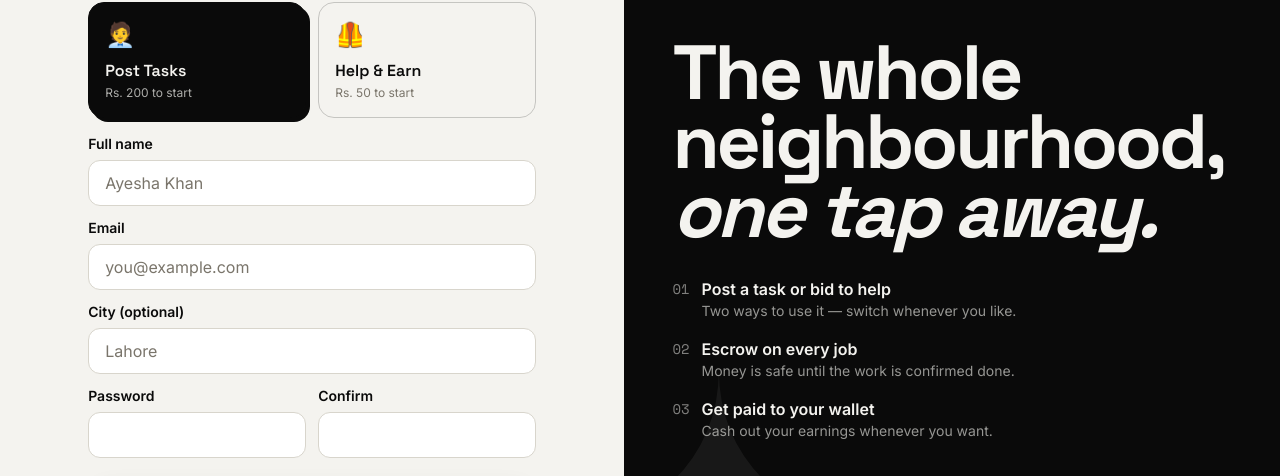
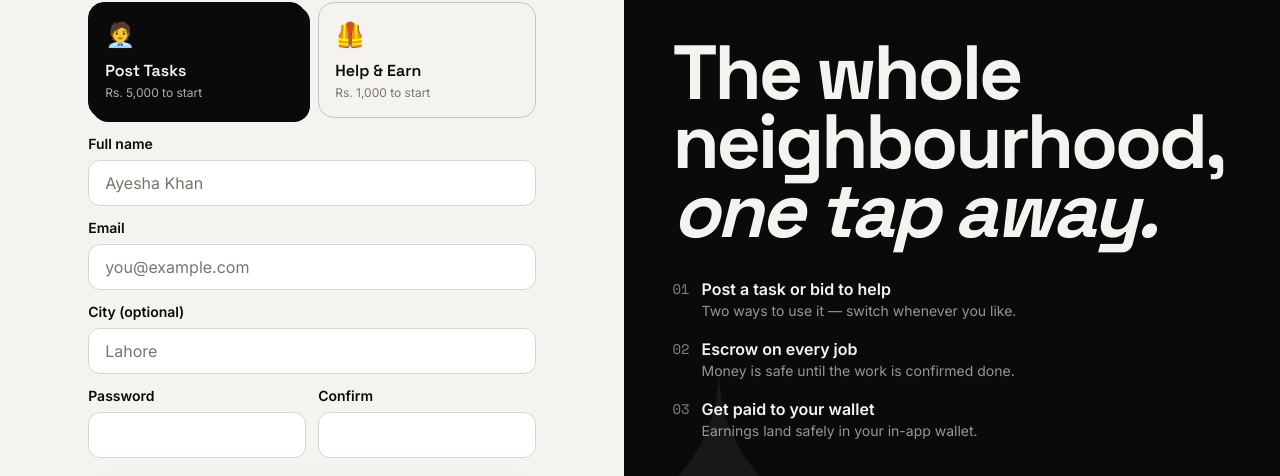
Before and after one commit to snadishah/LendAHand, a React (Vite) app in the folder frontend/: page /register in a window 1280 px wide. Shown: the part 168-644 px from the top of the page. Built offline with nearby package versions, Linux system fonts and the light colour scheme; no server answers.

Commit message:
Update register copy: correct starting balances (5000/1000), drop cash-out promise

```diff
--- a/frontend/src/pages/RegisterPage.tsx
+++ b/frontend/src/pages/RegisterPage.tsx
@@ -54,8 +54,8 @@ export function RegisterPage() {
           <p className="text-muted mt-2">How do you want to use LendAHand?</p>
 
           <div className="mt-4 grid grid-cols-2 gap-3">
-            <RolePick icon="🧑‍💼" label="Post Tasks" bonus="Rs. 200 to start" selected={userType === "POSTER"} onClick={() => setUserType("POSTER")} />
-            <RolePick icon="🦺" label="Help & Earn" bonus="Rs. 50 to start" selected={userType === "HELPER"} onClick={() => setUserType("HELPER")} />
+            <RolePick icon="🧑‍💼" label="Post Tasks" bonus="Rs. 5,000 to start" selected={userType === "POSTER"} onClick={() => setUserType("POSTER")} />
+            <RolePick icon="🦺" label="Help & Earn" bonus="Rs. 1,000 to start" selected={userType === "HELPER"} onClick={() => setUserType("HELPER")} />
           </div>
 
           {error && (
@@ -116,7 +116,7 @@ export function RegisterPage() {
           <div className="mt-8 space-y-4 max-w-sm">
             <Perk n="01" t="Post a task or bid to help" d="Two ways to use it — switch whenever you like." />
             <Perk n="02" t="Escrow on every job" d="Money is safe until the work is confirmed done." />
-            <Perk n="03" t="Get paid to your wallet" d="Cash out your earnings whenever you want." />
+            <Perk n="03" t="Get paid to your wallet" d="Earnings land safely in your in-app wallet." />
           </div>
         </div>
 
```
